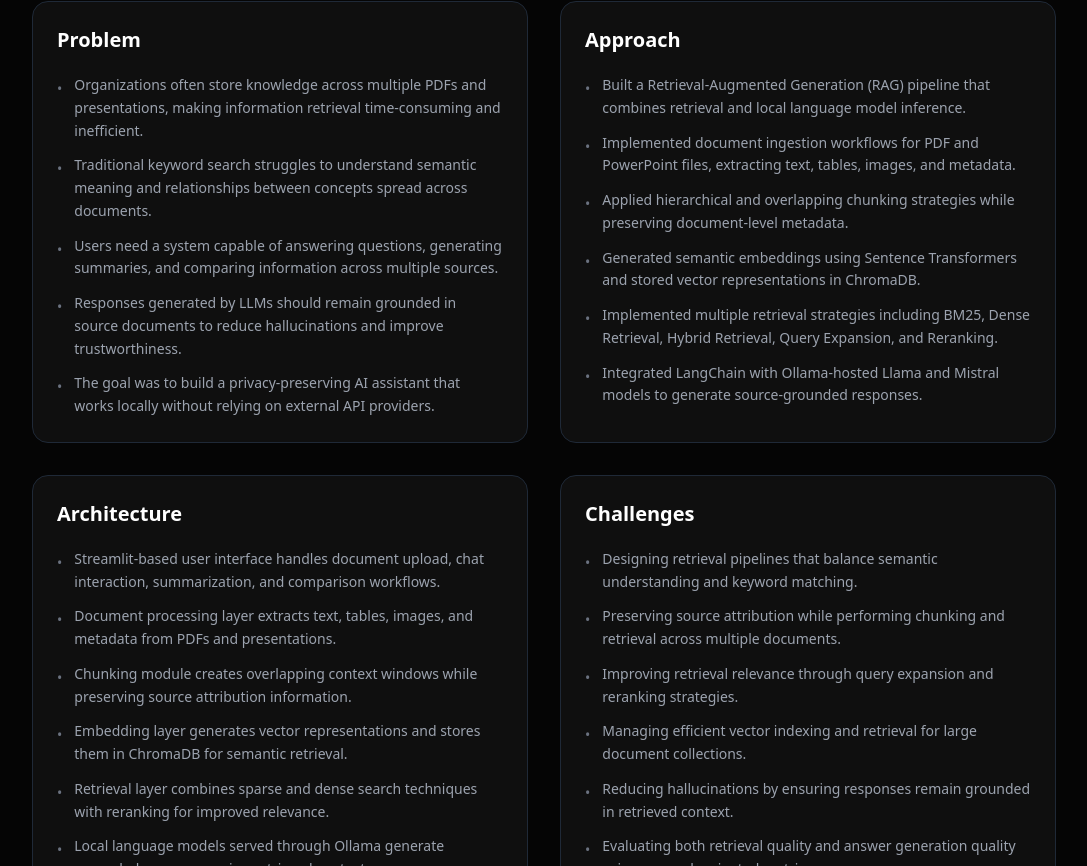
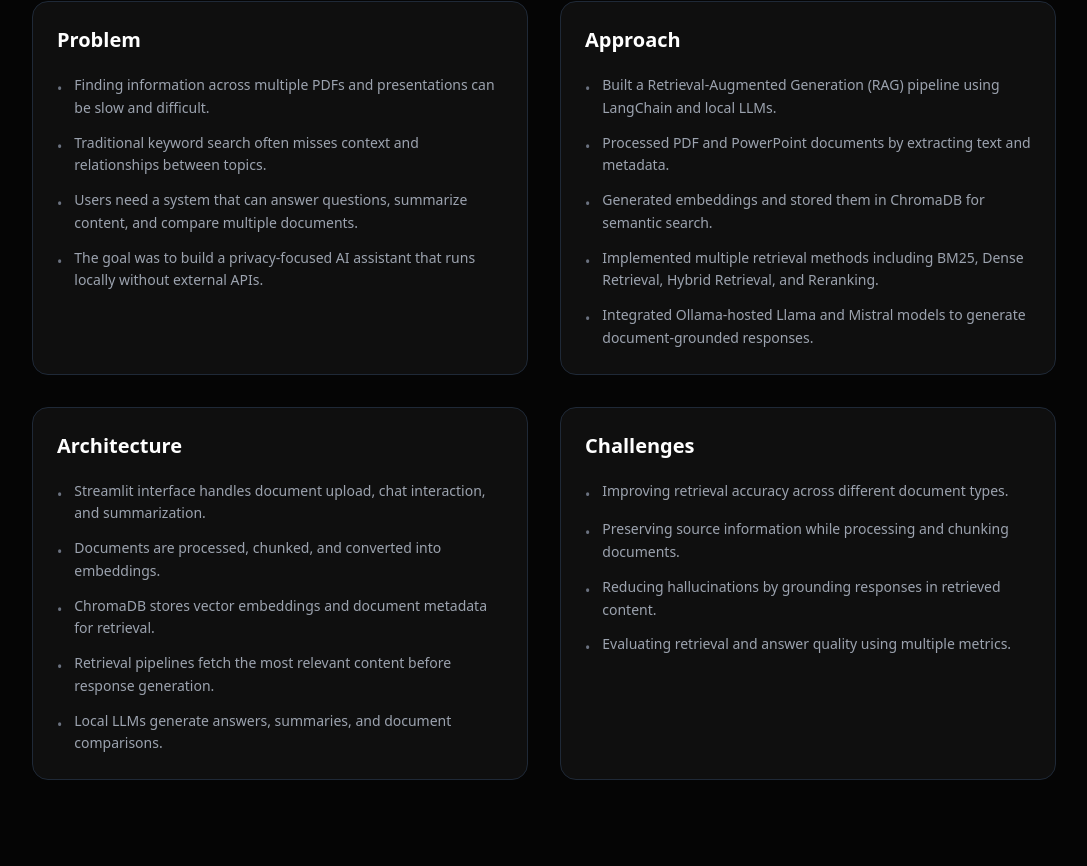
Before and after one commit to ghanashyamd12/personal-portfolio, a React (Vite) app: page /project/1 in a window 1280 px wide. Shown: the part 834-1700 px from the top of the page, without its empty margins (96-1183 px from the left). Built offline with nearby package versions, Linux system fonts and the light colour scheme.

Commit message:
Update portfolio projects points and resume

```diff
--- a/src/data/projects.js
+++ b/src/data/projects.js
@@ -103,41 +103,34 @@ const projects = [
   ],
 
   problem: [
-    "Organizations often store knowledge across multiple PDFs and presentations, making information retrieval time-consuming and inefficient.",
-    "Traditional keyword search struggles to understand semantic meaning and relationships between concepts spread across documents.",
-    "Users need a system capable of answering questions, generating summaries, and comparing information across multiple sources.",
-    "Responses generated by LLMs should remain grounded in source documents to reduce hallucinations and improve trustworthiness.",
-    "The goal was to build a privacy-preserving AI assistant that works locally without relying on external API providers."
+  "Finding information across multiple PDFs and presentations can be slow and difficult.",
+  "Traditional keyword search often misses context and relationships between topics.",
+  "Users need a system that can answer questions, summarize content, and compare multiple documents.",
+  "The goal was to build a privacy-focused AI assistant that runs locally without external APIs."
 ],
 
 approach: [
-    "Built a Retrieval-Augmented Generation (RAG) pipeline that combines retrieval and local language model inference.",
-    "Implemented document ingestion workflows for PDF and PowerPoint files, extracting text, tables, images, and metadata.",
-    "Applied hierarchical and overlapping chunking strategies while preserving document-level metadata.",
-    "Generated semantic embeddings using Sentence Transformers and stored vector representations in ChromaDB.",
-    "Implemented multiple retrieval strategies including BM25, Dense Retrieval, Hybrid Retrieval, Query Expansion, and Reranking.",
-    "Integrated LangChain with Ollama-hosted Llama and Mistral models to generate source-grounded responses."
+  "Built a Retrieval-Augmented Generation (RAG) pipeline using LangChain and local LLMs.",
+  "Processed PDF and PowerPoint documents by extracting text and metadata.",
+  "Generated embeddings and stored them in ChromaDB for semantic search.",
+  "Implemented multiple retrieval methods including BM25, Dense Retrieval, Hybrid Retrieval, and Reranking.",
+  "Integrated Ollama-hosted Llama and Mistral models to generate document-grounded responses."
 ],
 
 architecture: [
-    "Streamlit-based user interface handles document upload, chat interaction, summarization, and comparison workflows.",
-    "Document processing layer extracts text, tables, images, and metadata from PDFs and presentations.",
-    "Chunking module creates overlapping context windows while preserving source attribution information.",
-    "Embedding layer generates vector representations and stores them in ChromaDB for semantic retrieval.",
-    "Retrieval layer combines sparse and dense search techniques with reranking for improved relevance.",
-    "Local language models served through Ollama generate grounded responses using retrieved context.",
-    "Output modules support conversational QA, document comparison, summarization, and source citation."
+  "Streamlit interface handles document upload, chat interaction, and summarization.",
+  "Documents are processed, chunked, and converted into embeddings.",
+  "ChromaDB stores vector embeddings and document metadata for retrieval.",
+  "Retrieval pipelines fetch the most relevant content before response generation.",
+  "Local LLMs generate answers, summaries, and document comparisons."
 ],
 
 challenges: [
-    "Designing retrieval pipelines that balance semantic understanding and keyword matching.",
-    "Preserving source attribution while performing chunking and retrieval across multiple documents.",
-    "Improving retrieval relevance through query expansion and reranking strategies.",
-    "Managing efficient vector indexing and retrieval for large document collections.",
-    "Reducing hallucinations by ensuring responses remain grounded in retrieved context.",
-    "Evaluating both retrieval quality and answer generation quality using research-oriented metrics."
+  "Improving retrieval accuracy across different document types.",
+  "Preserving source information while processing and chunking documents.",
+  "Reducing hallucinations by grounding responses in retrieved content.",
+  "Evaluating retrieval and answer quality using multiple metrics."
 ],
-
   impact:
     "Demonstrates the design and implementation of a complete Retrieval-Augmented Generation system combining information retrieval, vector databases, local LLM deployment, and document intelligence. The project explores advanced retrieval techniques and evaluates their impact on answer quality, resulting in a research publication currently under review.",
 
```
Lines whose indentation alone changed are shown as unchanged.
